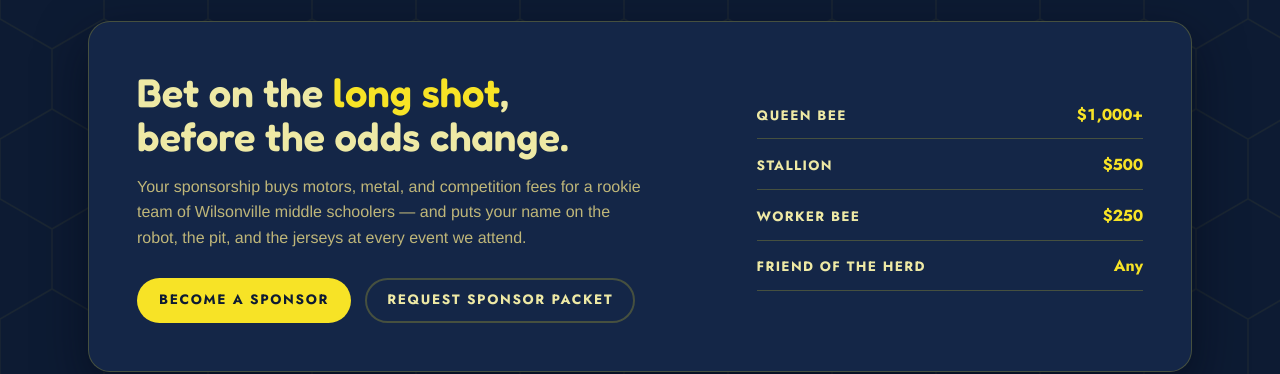
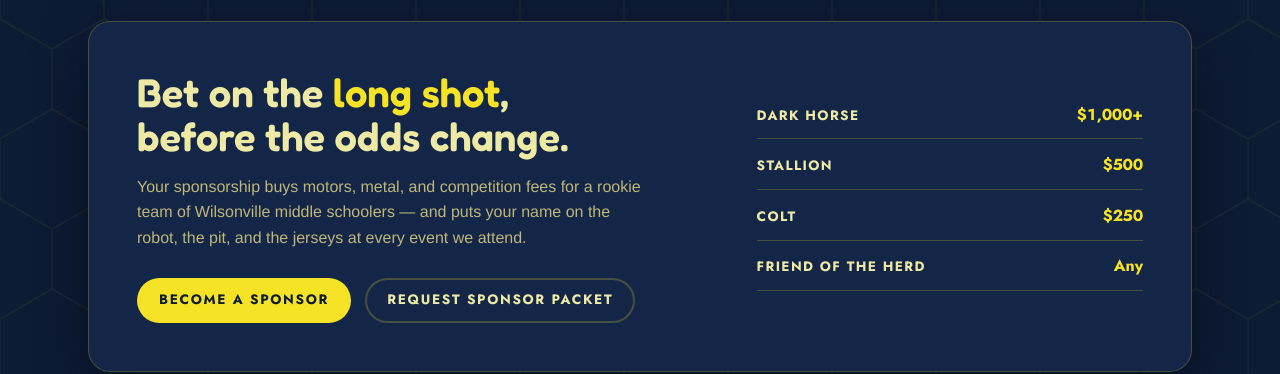
Before and after one commit to DarkHorseFTC/DarkHorseFTC.github.io, a Jekyll site: the page built from index.html, in a window 1280 px wide and 900 px high, scrolled down 2873 px. Shown: the part 198-572 px from the top of the window. Built offline with Jekyll 4.4.1, drawn with Linux system fonts in a browser that asks for light colours.

Commit message:
Rename sponsor tiers to horse-themed names

```diff
--- a/index.html
+++ b/index.html
@@ -107,9 +107,9 @@ title: DarkHorse Robotics — FIRST Tech Challenge Team 33477
         <div class="actions"><a class="cta" href="mailto:{{ site.email }}?subject=DarkHorse%20Robotics%20sponsorship">Become a sponsor</a><a class="cta ghost" href="mailto:{{ site.email }}?subject=Sponsor%20packet%20request">Request sponsor packet</a></div>
       </div>
       <div class="tiers">
-        <div class="tier"><b>Queen Bee</b><span>$1,000+</span></div>
+        <div class="tier"><b>Dark Horse</b><span>$1,000+</span></div>
         <div class="tier"><b>Stallion</b><span>$500</span></div>
-        <div class="tier"><b>Worker Bee</b><span>$250</span></div>
+        <div class="tier"><b>Colt</b><span>$250</span></div>
         <div class="tier"><b>Friend of the herd</b><span>Any</span></div>
       </div>
     </div>
```
